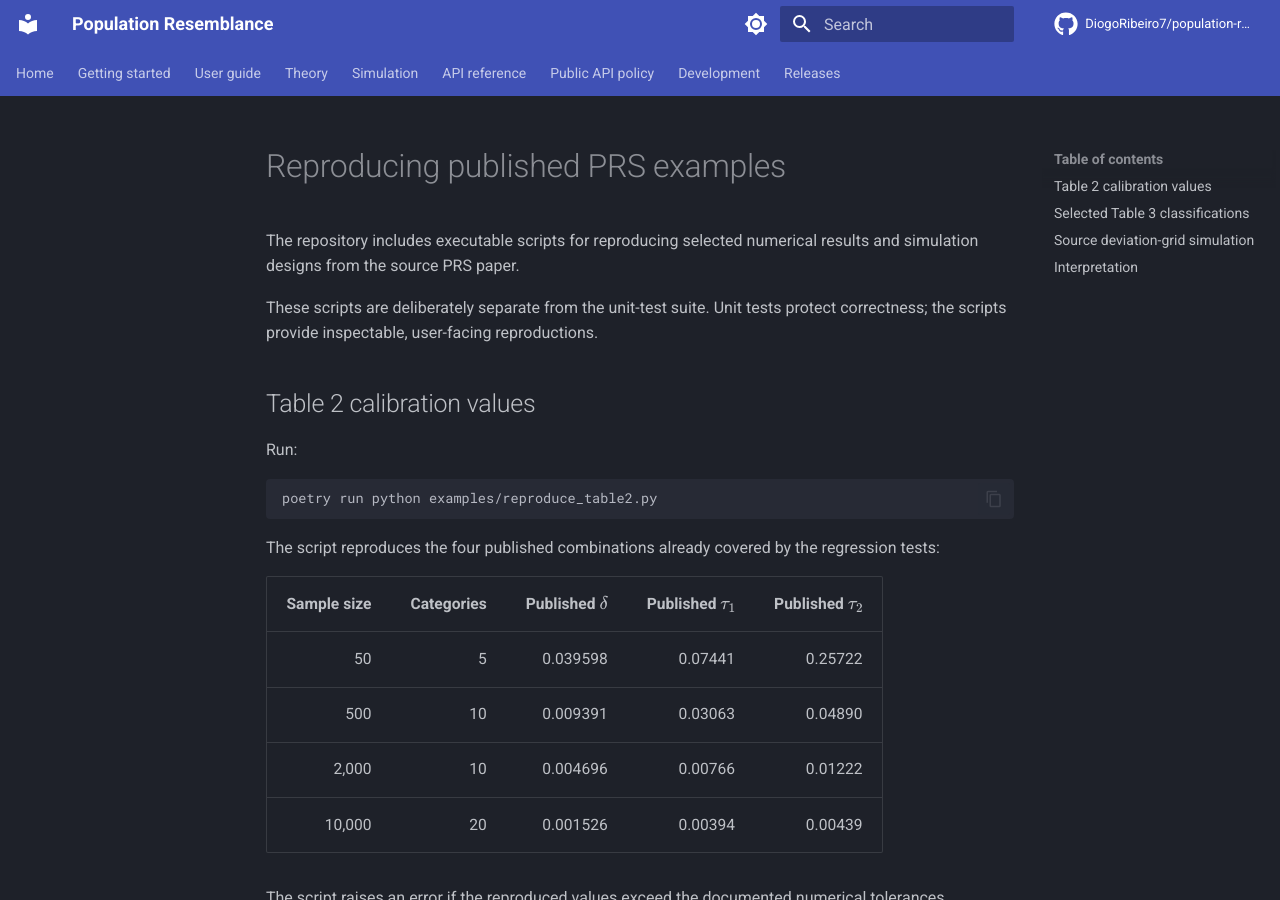
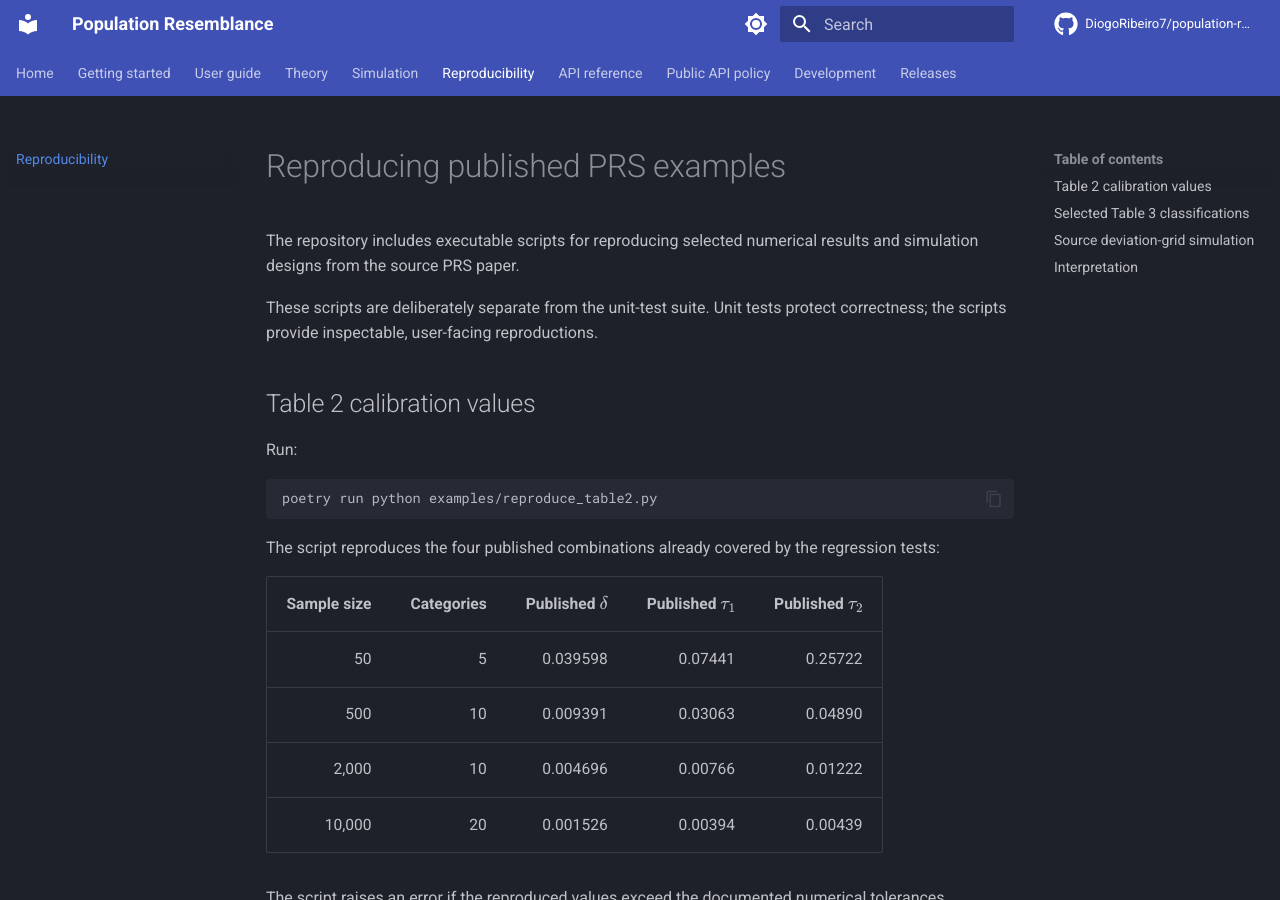
Before and after one commit to DiogoRibeiro7/population-resemblance, an MkDocs documentation site: the page built from docs/reproducibility.md, in a window 1280 px wide and 900 px high. Built offline with MkDocs 1.6.1 and Material for MkDocs 9.7.7, drawn with Linux system fonts in a browser that asks for light colours; comment, search, counter and statistics services are not loaded; some of the changed text lies outside the part shown.

Commit message:
docs: add reproducibility page to navigation

```diff
--- a/mkdocs.yml
+++ b/mkdocs.yml
@@ -43,6 +43,7 @@ nav:
   - User guide: user-guide.md
   - Theory: theory.md
   - Simulation: simulation.md
+  - Reproducibility: reproducibility.md
   - API reference: api.md
   - Public API policy: public-api.md
   - Development: development.md
```
